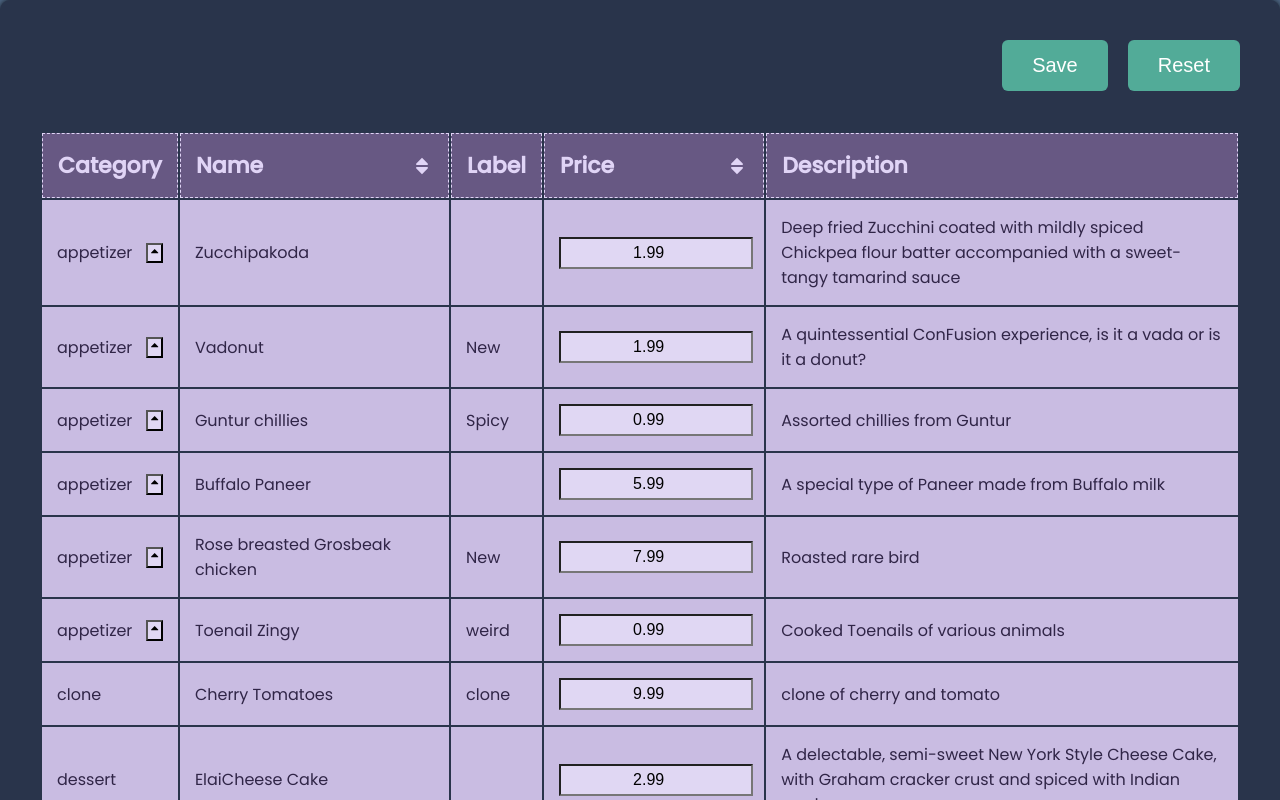
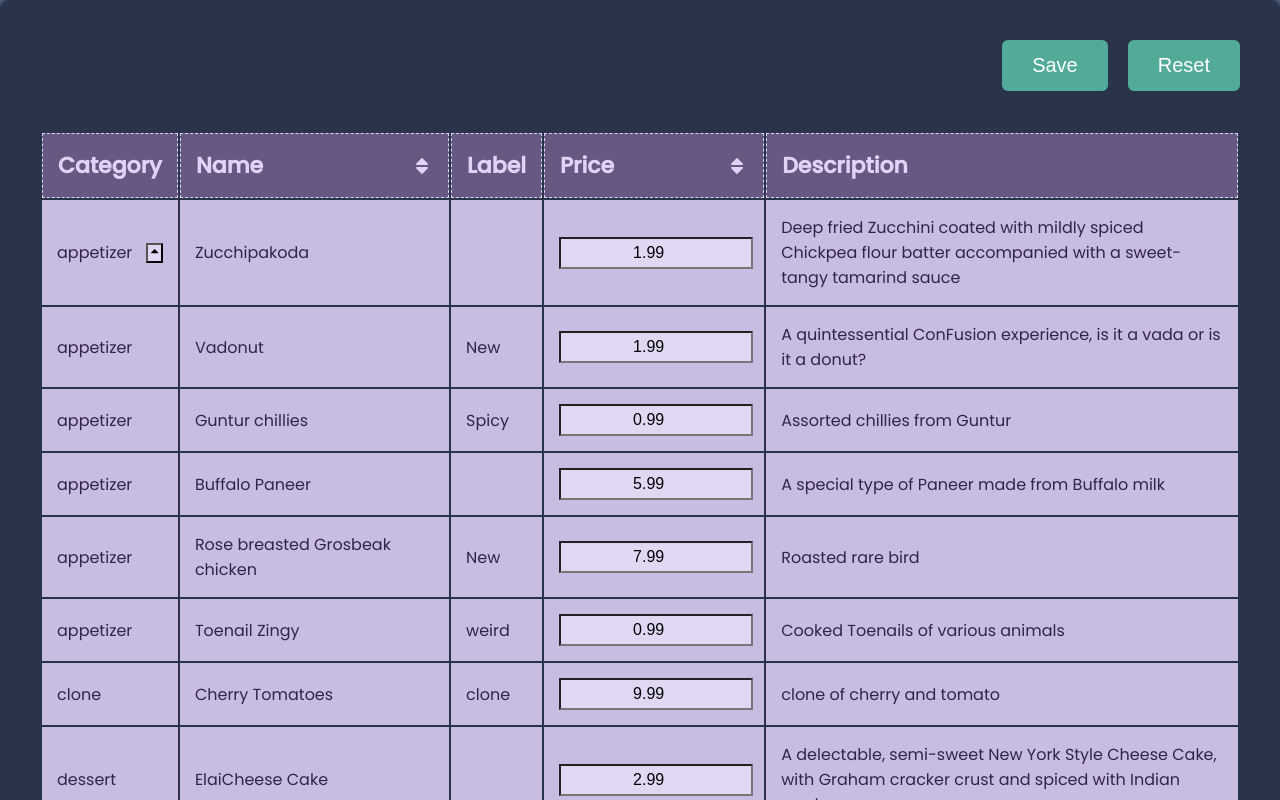
Before and after one commit to anku-js/React-table, a React (Vite) app: page / in a window 1280 px wide. Shown: the top 800 px of the page. Built offline with nearby package versions, Linux system fonts and the light colour scheme; a web font is replaced by a local one.

Commit message:
changed the title

```diff
--- a/index.html
+++ b/index.html
@@ -10,7 +10,7 @@
       href="https://fonts.googleapis.com/css2?family=Inter:wght@400;600;700&family=Poppins:wght@200;300;400;500&family=Raleway:wght@400;500;600&family=Roboto:wght@400;500&family=Wix+Madefor+Text:wght@400;500&display=swap"
       rel="stylesheet"
     />
-    <title>Vite + React</title>
+    <title>React table</title>
   </head>
   <body>
     <div id="root"></div>
--- a/src/App.jsx
+++ b/src/App.jsx
@@ -2,8 +2,7 @@ import React, { useState, useMemo } from "react";
 import tableData from "./dataBase";
 import Table from "./Table";
 import "./App.scss";
-import { createColumnHelper,   getGroupedRowModel,
-  getExpandedRowModel } from "@tanstack/react-table";
+import { createColumnHelper } from "@tanstack/react-table";
 
 export default function App() {
   const columnHelper = createColumnHelper();
--- a/src/Table.jsx
+++ b/src/Table.jsx
@@ -81,10 +81,11 @@ export default function Table({ data, columns }) {
                 <td key={cell.id}>
                   <div className="grouping-container">
                   {flexRender(cell.column.columnDef.cell, cell.getContext())}
-                    {cell.column.columnDef.grouping ? (
+                    { cell.column.columnDef.grouping ? (
                       <div>
                         {console.log(cell.row.original)}
-                        {cell.row.original.category === "appetizer" ? (
+                        {cell.row.original.id === 1 &&
+                        cell.row.original.category === "appetizer" ? (
                           <button
                             {...{
                               onClick: cell.column.getToggleGroupingHandler(),
@@ -104,7 +105,6 @@ export default function Table({ data, columns }) {
                         )}
                       </div>
                     ) : null}
-
                   </div>
                 </td>
               ))}
```
